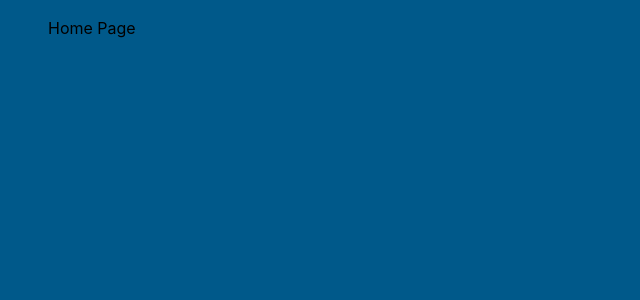
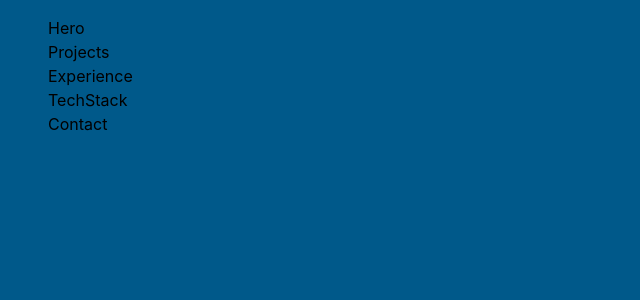
Before and after one commit to cr-gcc/portfolio, a React (Vite) app: page / in a window 1280 px wide. Shown: the top 300 px of the page, without its empty margins (0-640 px from the left). Built offline with nearby package versions, Linux system fonts and the light colour scheme.

Commit message:
Esqueleto base de home

```diff
--- a/src/pages/HomePage.tsx
+++ b/src/pages/HomePage.tsx
@@ -1,7 +1,17 @@
+import { Hero } from "@sections/hero/Hero";
+import { Projects } from "@sections/projects/Projects";
+import { Experience } from "@sections/experience/Experience";
+import { TechStack } from "@sections/stack/TechStack";
+import { Contact } from "@sections/contact/Contact";
+
 export function HomePage() {
     return (
         <>
-            <div>Home Page</div>
+            <Hero />
+            <Projects />
+            <Experience />
+            <TechStack />
+            <Contact />
         </>
-    )
+    );
 }
--- /dev/null
+++ b/src/sections/contact/Contact.tsx
@@ -0,0 +1,5 @@
+export function Contact() {
+    return (
+        <div>Contact</div>
+    )
+}
--- /dev/null
+++ b/src/sections/experience/Experience.tsx
@@ -0,0 +1,5 @@
+export function Experience() {
+    return (
+        <div>Experience</div>
+    )
+}
--- /dev/null
+++ b/src/sections/hero/Hero.tsx
@@ -0,0 +1,5 @@
+export function Hero() {
+    return (
+        <div>Hero</div>
+    )
+}
--- /dev/null
+++ b/src/sections/projects/Projects.tsx
@@ -0,0 +1,5 @@
+export function Projects() {
+    return (
+        <div>Projects</div>
+    )
+}
--- /dev/null
+++ b/src/sections/stack/TechStack.tsx
@@ -0,0 +1,5 @@
+export function TechStack() {
+    return (
+        <div>TechStack</div>
+    )
+}
```
